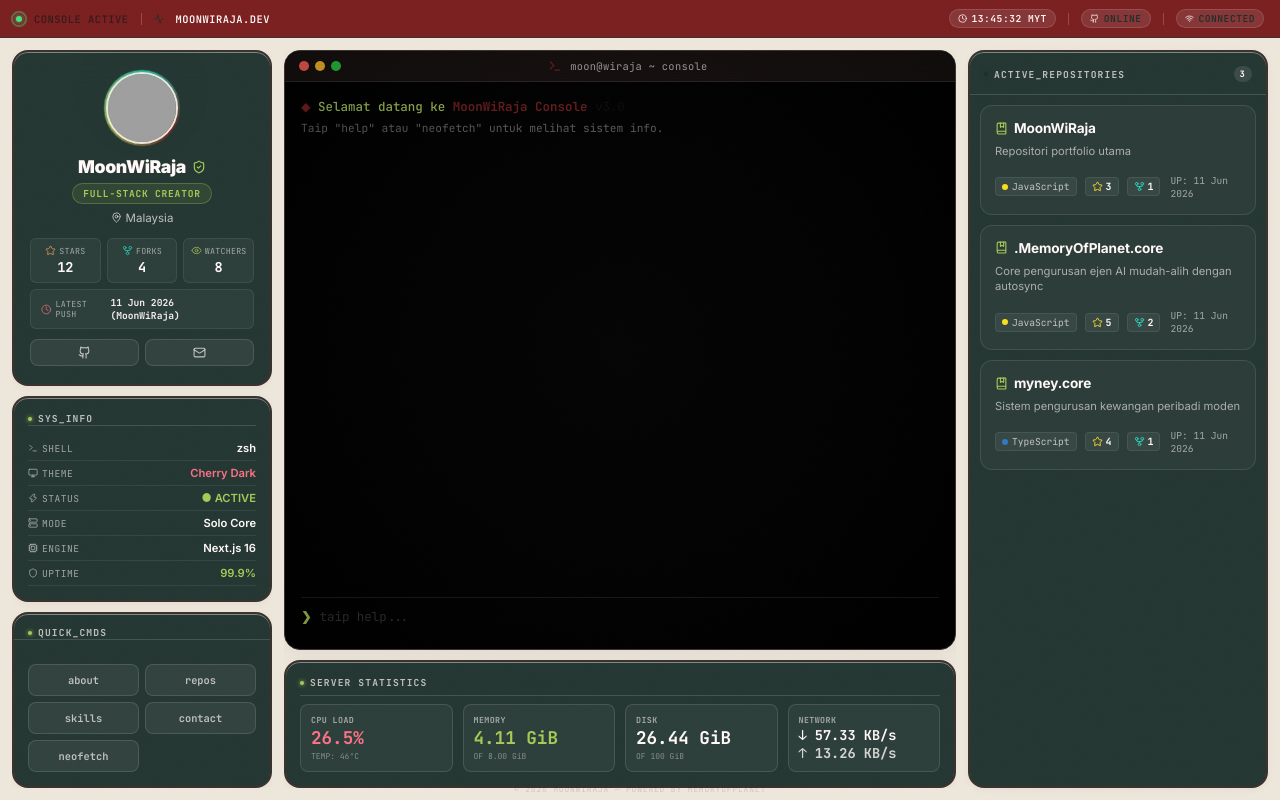
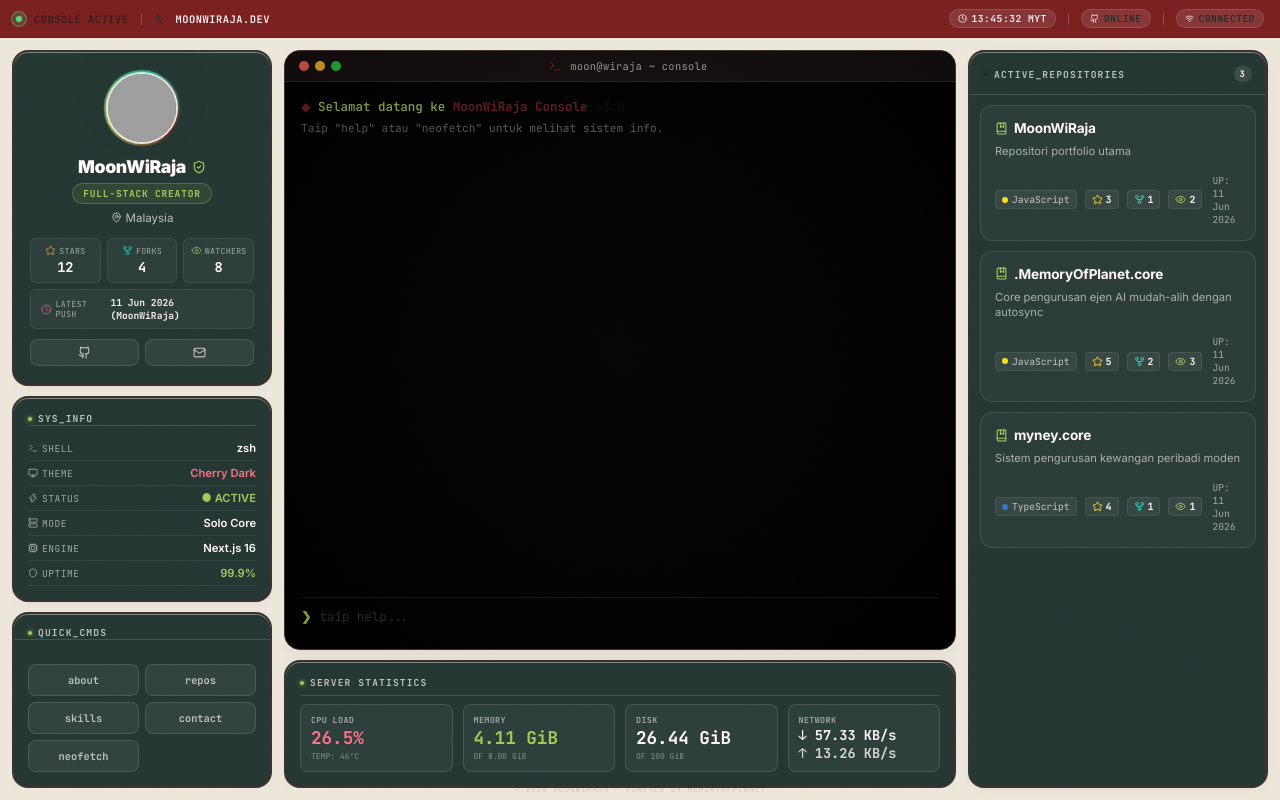
Before and after one commit to MoonWIRaja/MoonWiRaja, a Next.js app in the folder portfolio/: page / in a window 1280 px wide. Built offline with nearby package versions, Linux system fonts and the light colour scheme; no server answers; grey boxes are pictures that could not be loaded.

Commit message:
Tambah bintang, fork, watchers, dan tarikh push commit terbaru ke setiap kad repositori secara dinamik

```diff
--- a/portfolio/app/api/github/route.js
+++ b/portfolio/app/api/github/route.js
@@ -70,7 +70,9 @@ export async function GET() {
         language: repo.language,
         stargazers_count: repo.stargazers_count || 0,
         forks_count: repo.forks_count || 0,
+        watchers_count: repo.watchers_count || 0,
         updated_at: repo.updated_at,
+        pushed_at: repo.pushed_at,
       })),
     });
   } catch (error) {
@@ -102,7 +104,9 @@ export async function GET() {
             language: "JavaScript",
             stargazers_count: 3,
             forks_count: 1,
+            watchers_count: 2,
             updated_at: new Date().toISOString(),
+            pushed_at: new Date().toISOString(),
           },
           {
             name: ".MemoryOfPlanet.core",
@@ -111,7 +115,9 @@ export async function GET() {
             language: "JavaScript",
             stargazers_count: 5,
             forks_count: 2,
+            watchers_count: 3,
             updated_at: new Date().toISOString(),
+            pushed_at: new Date().toISOString(),
           },
           {
             name: "myney.core",
@@ -120,7 +126,9 @@ export async function GET() {
             language: "TypeScript",
             stargazers_count: 4,
             forks_count: 1,
+            watchers_count: 1,
             updated_at: new Date().toISOString(),
+            pushed_at: new Date().toISOString(),
           },
         ],
       },
--- a/portfolio/app/components/ProjectsList.js
+++ b/portfolio/app/components/ProjectsList.js
@@ -1,7 +1,7 @@
 "use client";
 
 import { motion } from "framer-motion";
-import { ArrowUpRight, Star, GitFork, BookMarked } from "lucide-react";
+import { ArrowUpRight, Star, GitFork, BookMarked, Eye } from "lucide-react";
 
 const LANG_CLASS = {
   JavaScript: "lang-js",
@@ -54,18 +54,22 @@ function ProjectCard({ repo, index }) {
             <span className={`lang-dot ${langClass}`} />
             <span className="lang-text">{repo.language || "Web"}</span>
           </span>
-          <span className="meta-stat">
+          <span className="meta-stat" title="Stars">
             <Star size={11} className="stat-icon star-icon" />
             <span className="stat-value">{repo.stargazers_count}</span>
           </span>
-          <span className="meta-stat">
+          <span className="meta-stat" title="Forks">
             <GitFork size={11} className="stat-icon fork-icon" />
             <span className="stat-value">{repo.forks_count}</span>
           </span>
+          <span className="meta-stat" title="Watching">
+            <Eye size={11} className="stat-icon watch-icon" />
+            <span className="stat-value">{repo.watchers_count ?? 0}</span>
+          </span>
         </div>
         <div className="meta-right">
-          <span className="update-date">
-            UP: {formatDate(repo.updated_at)}
+          <span className="update-date" title="Tarikh push/komit terakhir">
+            UP: {formatDate(repo.pushed_at || repo.updated_at)}
           </span>
         </div>
       </div>
@@ -84,9 +88,13 @@ function SkeletonCard() {
 }
 
 export default function ProjectsList({ repos, loading }) {
-  // Sort repositories by updated_at descending (latest update first)
+  // Sort repositories by pushed_at or updated_at descending (latest commit push first)
   const sortedRepos = repos
-    ? [...repos].sort((a, b) => new Date(b.updated_at) - new Date(a.updated_at))
+    ? [...repos].sort((a, b) => {
+        const timeA = new Date(a.pushed_at || a.updated_at).getTime();
+        const timeB = new Date(b.pushed_at || b.updated_at).getTime();
+        return timeB - timeA;
+      })
     : [];
 
   return (
--- a/portfolio/app/globals.css
+++ b/portfolio/app/globals.css
@@ -1149,6 +1149,10 @@ ul, ol { list-style: none; }
   color: var(--accent-cyan);
 }
 
+.glass-card .stat-icon.watch-icon {
+  color: var(--terminal-green);
+}
+
 .glass-card .stat-value {
   font-weight: 700;
   color: var(--text-light);
```
Also changed, not shown: 1 other file (tests, documents, lock files or other folders).
